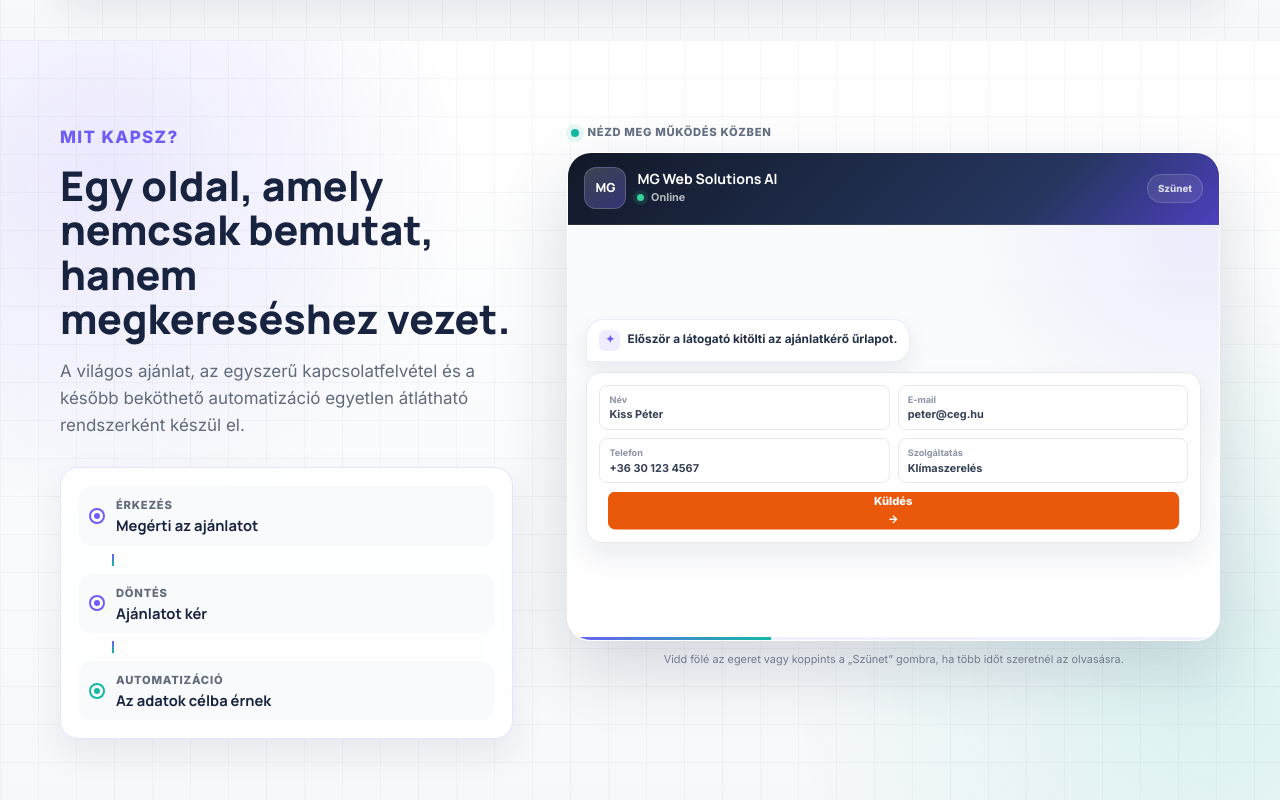
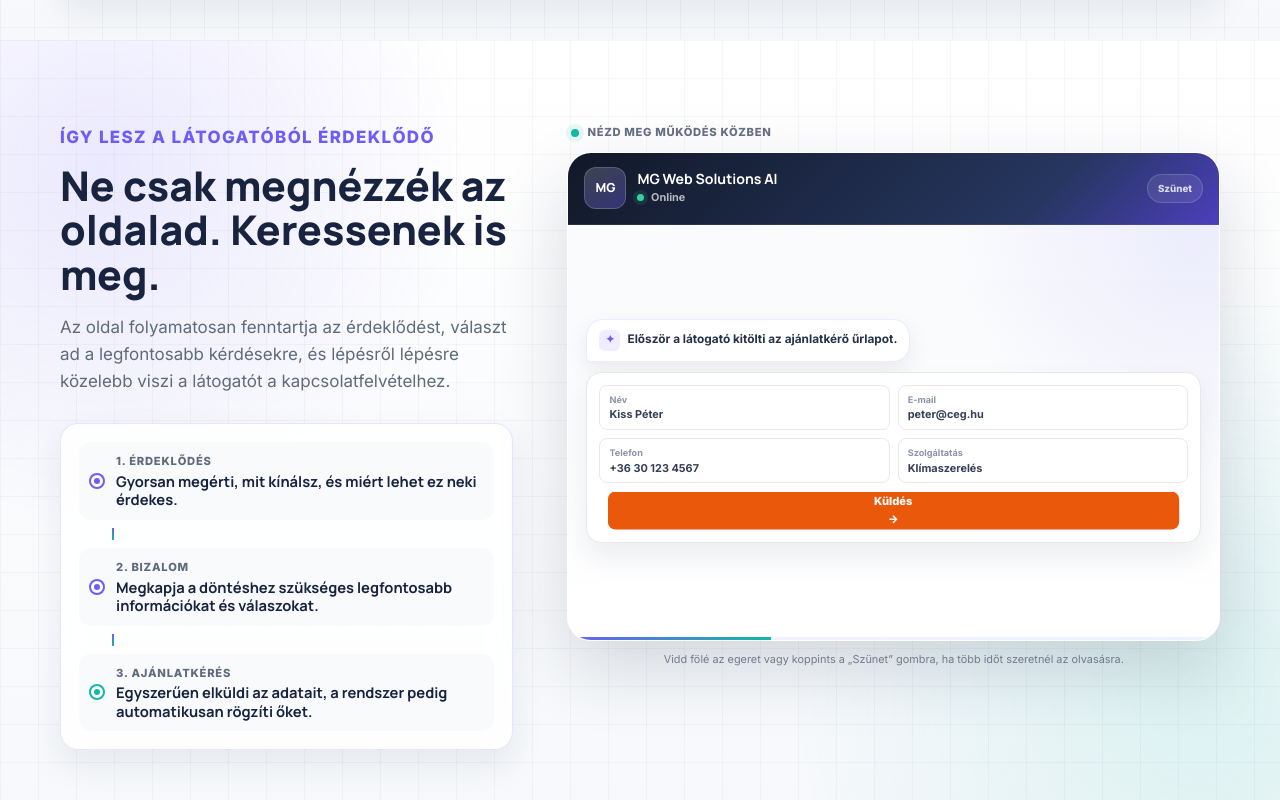
Before and after one commit to csakvarigergely-create/MG-Web-Solutions, a website: page index.html in a window 1280 px wide. Shown: the part 1260-2060 px from the top of the page. Drawn offline with Linux system fonts and the light colour scheme.

Commit message:
Rewrite visitor journey section copy

```diff
--- a/index.html
+++ b/index.html
@@ -108,14 +108,14 @@
         <div class="container solution-shell">
           <div class="solution-intro">
             <div class="section-heading compact">
-              <p class="eyebrow">Mit kapsz?</p>
-              <h2>Egy oldal, amely nemcsak bemutat, hanem megkereséshez vezet.</h2>
-              <p>A világos ajánlat, az egyszerű kapcsolatfelvétel és a később beköthető automatizáció egyetlen átlátható rendszerként készül el.</p>
+              <p class="eyebrow">Így lesz a látogatóból érdeklődő</p>
+              <h2>Ne csak megnézzék az oldalad. Keressenek is meg.</h2>
+              <p>Az oldal folyamatosan fenntartja az érdeklődést, választ ad a legfontosabb kérdésekre, és lépésről lépésre közelebb viszi a látogatót a kapcsolatfelvételhez.</p>
             </div>
             <div class="solution-flow" aria-label="Az érdeklődő útja">
-              <div class="solution-step"><span class="solution-dot violet"></span><div><small>Érkezés</small><strong>Megérti az ajánlatot</strong></div></div><span class="solution-arrow" aria-hidden="true">→</span>
-              <div class="solution-step"><span class="solution-dot orange"></span><div><small>Döntés</small><strong>Ajánlatot kér</strong></div></div><span class="solution-arrow" aria-hidden="true">→</span>
-              <div class="solution-step"><span class="solution-dot teal"></span><div><small>Automatizáció</small><strong>Az adatok célba érnek</strong></div></div>
+              <div class="solution-step"><span class="solution-dot violet"></span><div><small>1. Érdeklődés</small><strong>Gyorsan megérti, mit kínálsz, és miért lehet ez neki érdekes.</strong></div></div><span class="solution-arrow" aria-hidden="true">→</span>
+              <div class="solution-step"><span class="solution-dot orange"></span><div><small>2. Bizalom</small><strong>Megkapja a döntéshez szükséges legfontosabb információkat és válaszokat.</strong></div></div><span class="solution-arrow" aria-hidden="true">→</span>
+              <div class="solution-step"><span class="solution-dot teal"></span><div><small>3. Ajánlatkérés</small><strong>Egyszerűen elküldi az adatait, a rendszer pedig automatikusan rögzíti őket.</strong></div></div>
             </div>
           </div>
           <div class="solution-demo-wrap">
```
